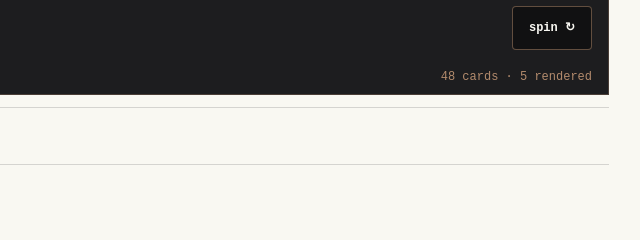
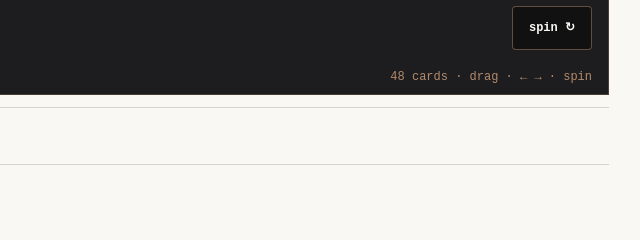
Before and after one commit to 1989v/card-dispenser, a website: page docs/index.html in a window 1280 px wide. Shown: the part 1010-1250 px from the top of the page, 511-1151 px from the left. Drawn offline with Linux system fonts and the light colour scheme.

Commit message:
docs(demo): caption — the rendered count is not fixed, say what you can do instead
Co-Authored-By: Claude Fable 5.1 <noreply@anthropic.com>
Claude-Session: https://claude.ai/code/session_01SZTeuQrzCRYUp9GytmqGtU

```diff
--- a/docs/index.html
+++ b/docs/index.html
@@ -33,7 +33,7 @@
       <div class="stage">
         <div id="dispenser"></div>
         <button class="btn" id="spin" type="button">spin ↻</button>
-        <div class="bar"><span>demo</span><span id="count">48 cards · 5 rendered</span></div>
+        <div class="bar"><span>demo</span><span id="count">48 cards · drag · ← → · spin</span></div>
       </div>
       <div class="pick"><b id="title">—</b><span id="meta"></span></div>
     </section>
```
